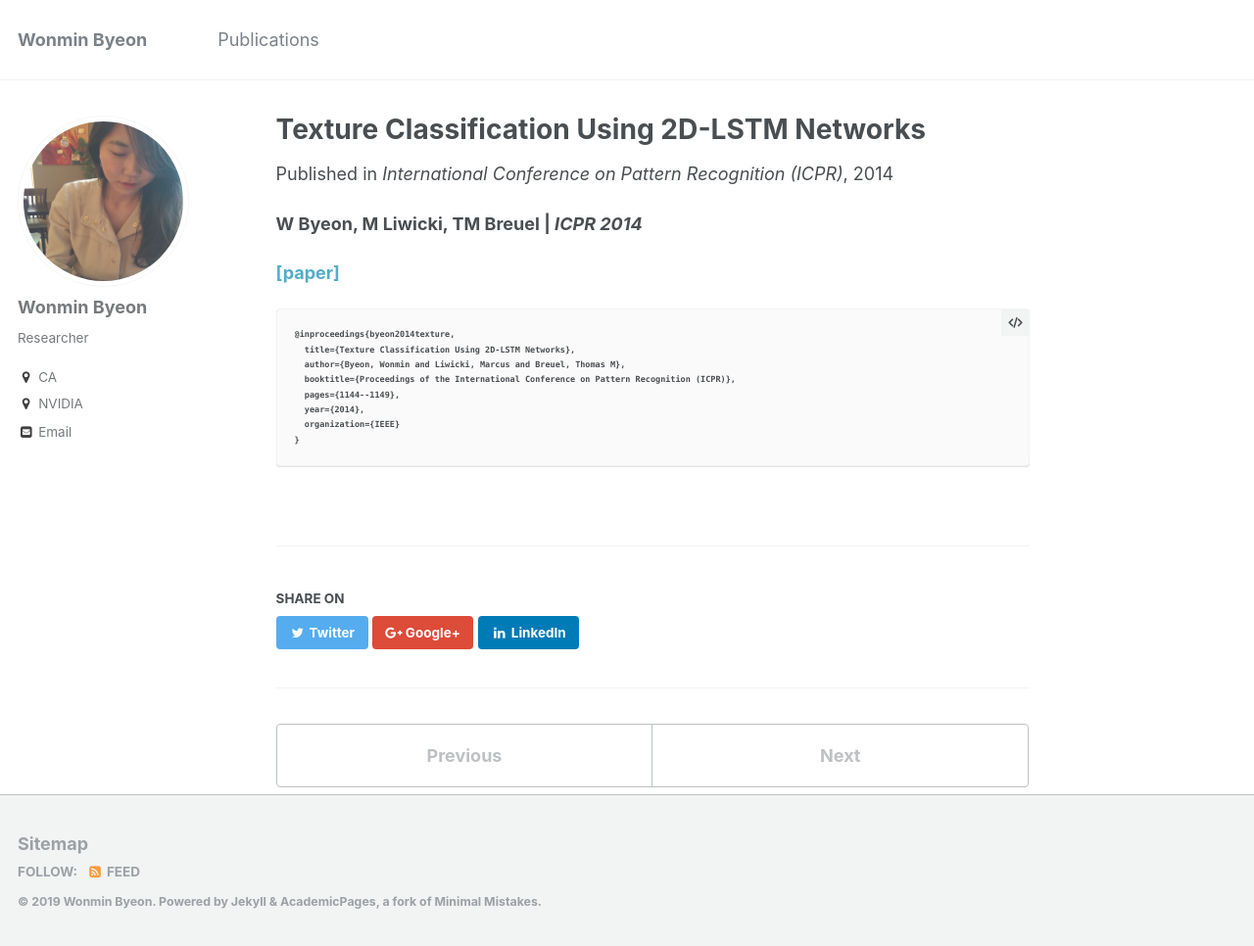
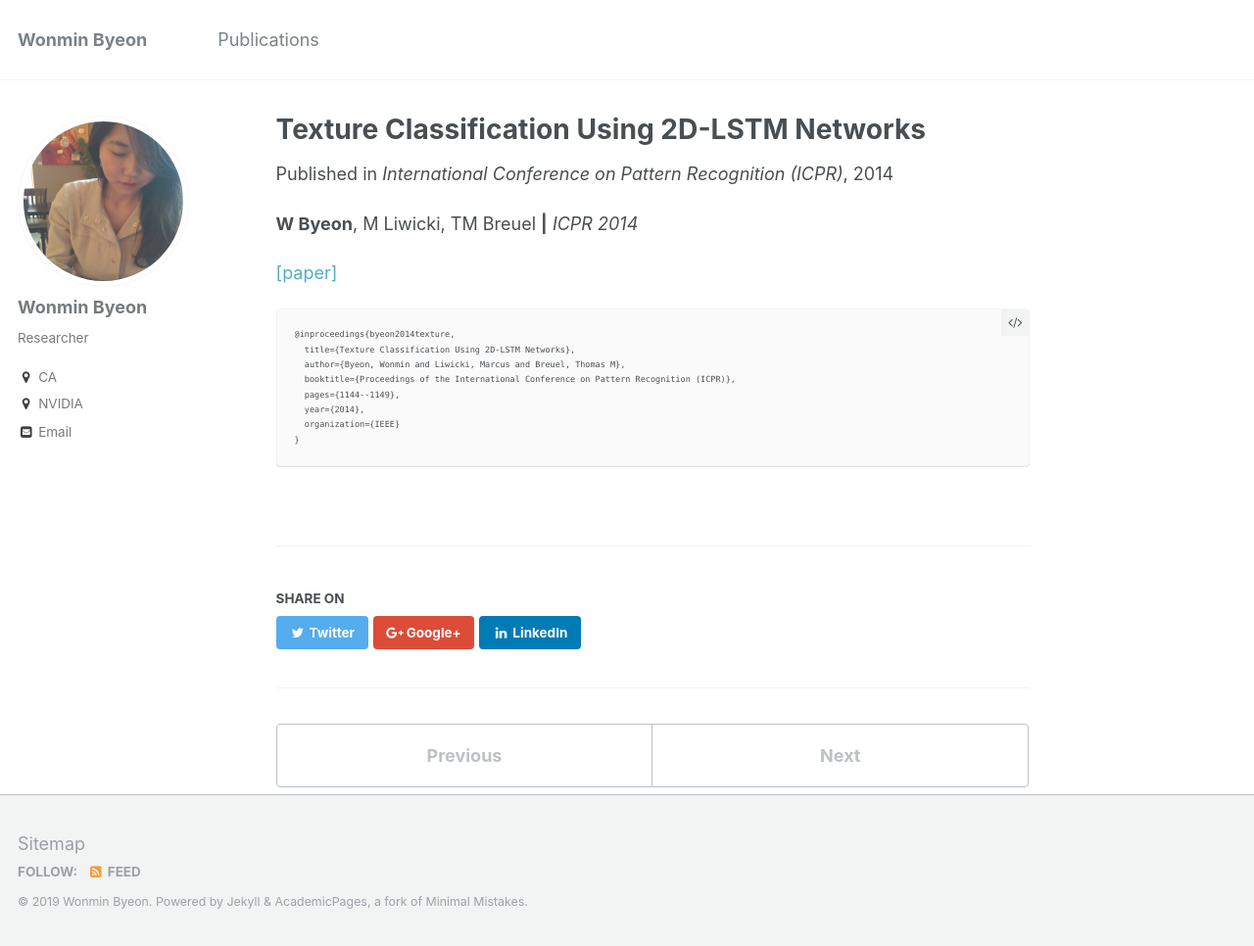
Before and after one commit to wonmin-byeon/wonmin-byeon.github.io, a Jekyll site: the page built from _publications/2014-08-24-icpr.md, in a window 1280 px wide and 966 px high. Shown: the whole window at 98% size. Built offline with Jekyll 4.4.1, drawn with Linux system fonts in a browser that asks for light colours.

Commit message:
changing front format

```diff
--- a/_publications/2014-08-24-icpr.md
+++ b/_publications/2014-08-24-icpr.md
@@ -4,7 +4,7 @@ collection: publications
 permalink: /publication/2014-08-24-icpr
 date: 2014-08-24
 venue: 'International Conference on Pattern Recognition (ICPR)'
-citation: '<b>W Byeon<b/>, M Liwicki, TM Breuel |  <i>ICPR 2014</i>'
+citation: '<b>W Byeon</b>, M Liwicki, TM Breuel <b>|</b>  <i>ICPR 2014</i>'
 paperurl: 'http://wonmin-byeon.github.io/files/4-14-icpr.pdf'
 ---
 [[paper]](http://wonmin-byeon.github.io/files/4-14-icpr.pdf)
```
